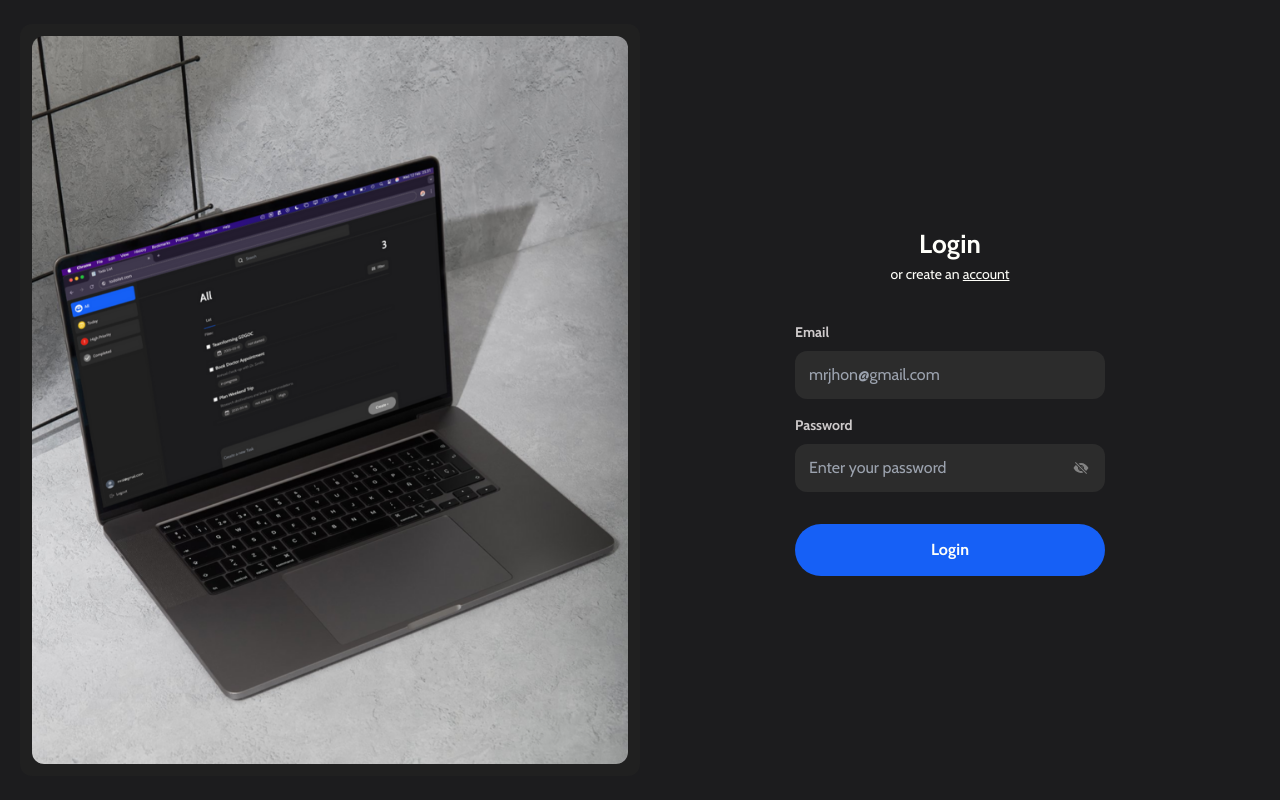
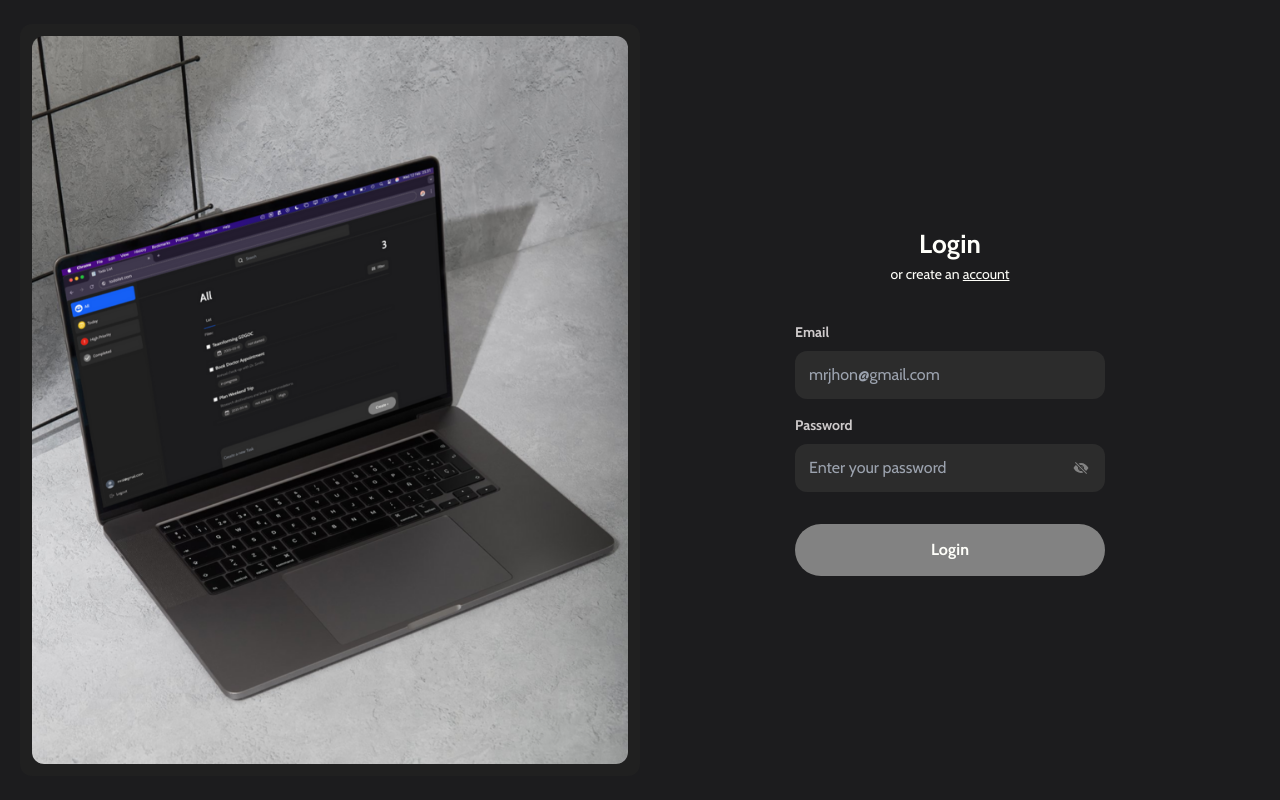
Before and after one commit to altafparves/todo-list, a React (Create React App) app: page /login in a window 1280 px wide. Built offline with nearby package versions, Linux system fonts and the light colour scheme.

Commit message:
feat[login]: disable login button

```diff
--- a/src/components/button.jsx
+++ b/src/components/button.jsx
@@ -1,4 +1,4 @@
-export default function Button({ onClick, children, className }) {
+export default function Button({ onClick, children, className,disabled }) {
   return (
     <button
       onClick={onClick}
@@ -6,6 +6,7 @@ export default function Button({ onClick, children, className }) {
                   transition duration-300 ease-in-out
                   hover:bg-sky-800 hover:shadow-lg
                   active:scale-95
+                  ${disabled ? "bg-grey cursor-not-allowed hover:bg-grey" : "bg-blue hover:bg-sky-800 hover:shadow-lg active:scale-95"}
                   ${className}`}
     >
       {children}
--- a/src/pages/login.jsx
+++ b/src/pages/login.jsx
@@ -46,6 +46,8 @@ export default function Login() {
     navigate("/register");
   };
 
+  const isButtonDisabled = !formValues.email.trim() || !formValues.password.trim();
+
   return (
     <section className="w-full h-screen overflow-hidden bg-base flex flex-row justify-center items-center px-[20px] py-[24px]">
       <div className="hidden h-full md:flex w-1/2 p-[12px] rounded-[12px] bg-secondary">
@@ -64,7 +66,7 @@ export default function Login() {
             <PasswordForm label="Password" onChange={handlePasswordChange} placeholder="Enter your password" />
             <div className="flex flex-col gap-[8px] w-full">
               {error && <p className="mt-[3px] pl-[14px] text-11-400 text-red">{error}</p>}
-              <Button className="mt-[16px]" onClick={handleSubmit}>
+              <Button disabled={isButtonDisabled} className="mt-[16px]" onClick={handleSubmit}>
                 Login
               </Button>
             </div>
--- a/src/pages/register.jsx
+++ b/src/pages/register.jsx
@@ -52,6 +52,9 @@ export default function Register() {
     navigate("/login");
   };
 
+  const isButtonDisabled = !formValues.email.trim() || !formValues.password.trim || !formValues.name.trim();
+
+
   return (
     <section className="w-full h-screen overflow-hidden bg-base flex flex-row justify-center items-center px-[20px] py-[24px]">
       <div className="hidden h-full md:flex w-1/2 p-[12px] rounded-[12px] bg-secondary">
@@ -73,7 +76,7 @@ export default function Register() {
             <PasswordForm label="Password" onChange={handlePasswordChange} placeholder="Enter your password" />
             <div className="flex flex-col gap-[8px] w-full">
               {error && <p className="mt-[3px]  pl-[14px] text-11-400 text-red">{error}</p>}
-              <Button className="mt-[16px]" onClick={handleSubmit}>
+              <Button disabled={isButtonDisabled} className="mt-[16px]" onClick={handleSubmit}>
                 Register
               </Button>
             </div>
```
